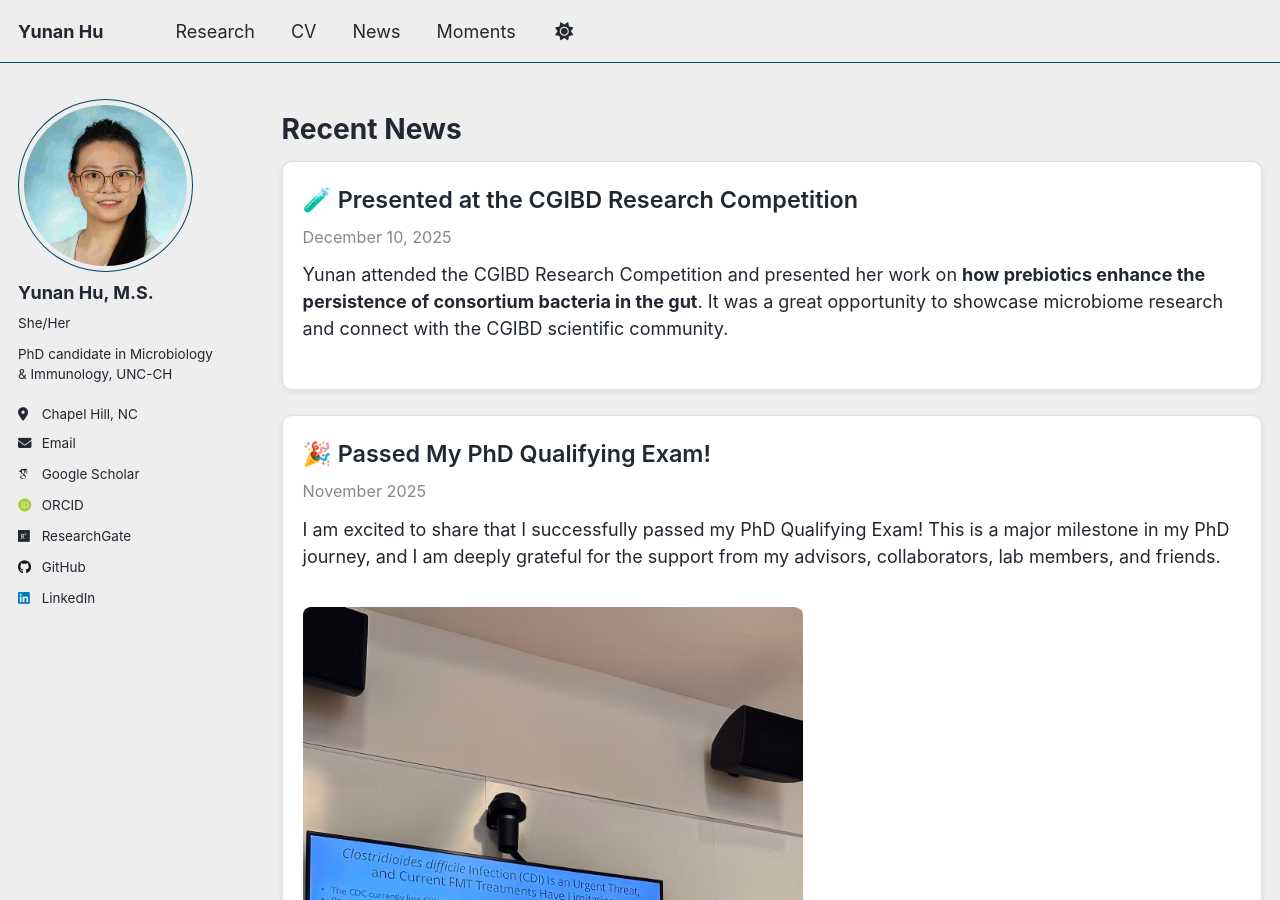
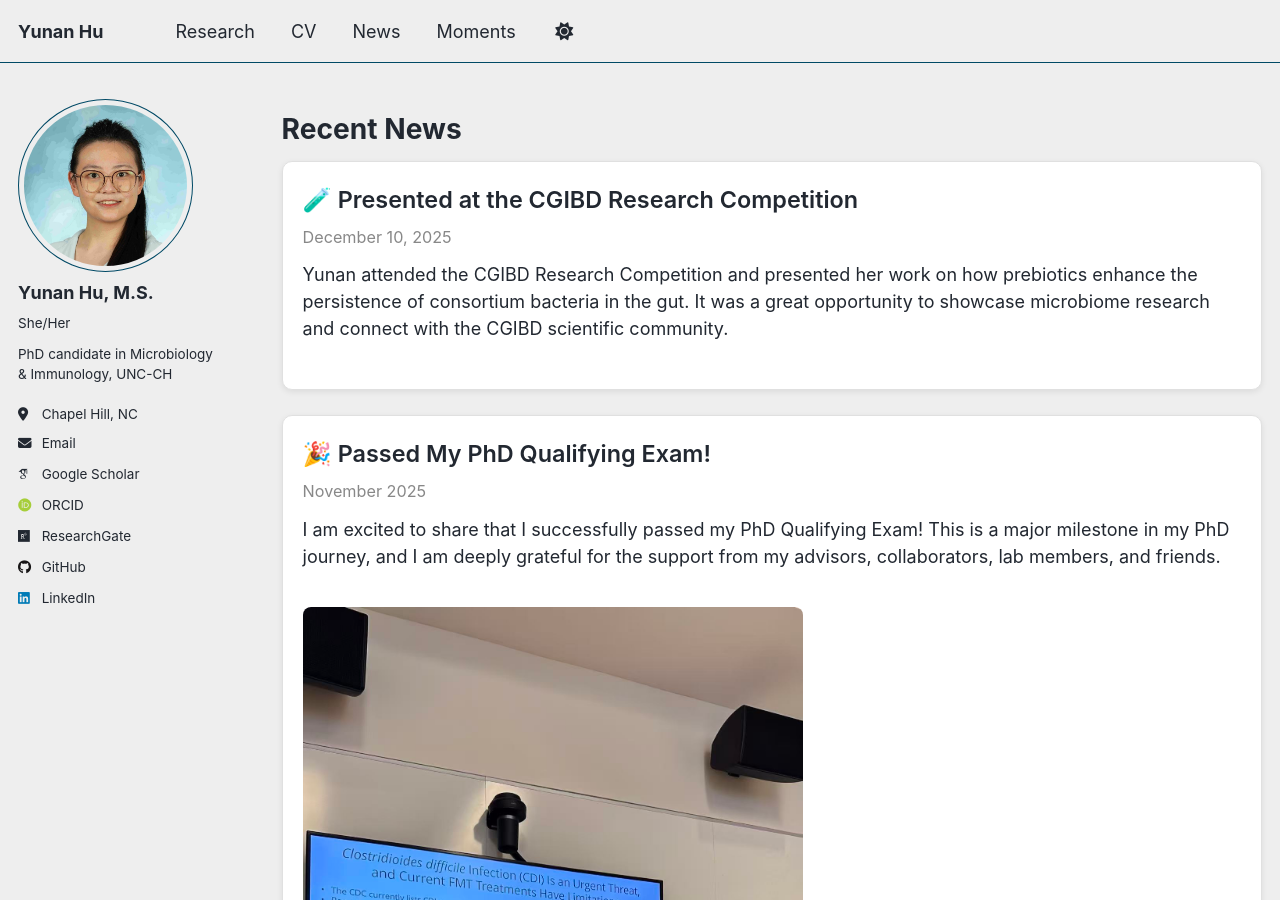
Before and after one commit to Yunan0525/Yunan0525.github.io, a Jekyll site: the page built from _pages/news.md, in a window 1280 px wide and 900 px high. Built offline with Jekyll 4.4.1, drawn with Linux system fonts in a browser that asks for light colours; some web fonts are replaced; a script that is not in the unit is left out; comment, search, counter and statistics services are not loaded.

Commit message:
Update news.md

```diff
--- a/_pages/news.md
+++ b/_pages/news.md
@@ -48,10 +48,8 @@ author_profile: true
 <div class="news-card">
   <div class="news-title">🧪 Presented at the CGIBD Research Competition</div>
   <div class="news-date">December 10, 2025</div>
-  Yunan attended the CGIBD Research Competition and presented her work on
-  <strong>how prebiotics enhance the persistence of consortium bacteria in the gut</strong>.
+  Yunan attended the CGIBD Research Competition and presented her work on how prebiotics enhance the persistence of consortium bacteria in the gut.
   It was a great opportunity to showcase microbiome research and connect with the CGIBD scientific community.
-
   <br><br>
 </div>
 
```
